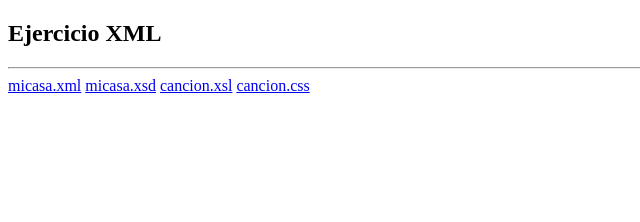
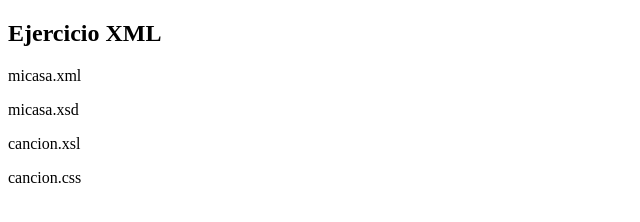
Before and after one commit to PilarVF/ejercicioxml, a plain HTML site: page index.html in a window 1280 px wide. Shown: the whole page, without its empty margins (0-640 px from the left). Drawn offline with Linux system fonts and the light colour scheme.

Commit message:
Update index.html

```diff
--- a/index.html
+++ b/index.html
@@ -8,10 +8,9 @@
 </head>
 <body>
 <h2>Ejercicio XML</h2>
-<hr/>
-<a target="_blank" href="./micasa.xml">micasa.xml</a>
-<a target="_blank" href="./micasa.xsd">micasa.xsd</a>
-<a target="_blank" href="./cancion.xsl">cancion.xsl</a>
-<a target="_blank" href="./cancion.css">cancion.css</a>
+<p target="_blank" href="./micasa.xml">micasa.xml</p>
+<p target="_blank" href="./micasa.xsd">micasa.xsd</p>
+<p target="_blank" href="./cancion.xsl">cancion.xsl</p>
+<p target="_blank" href="./cancion.css">cancion.css</p>
 </body>
 </html>
```
